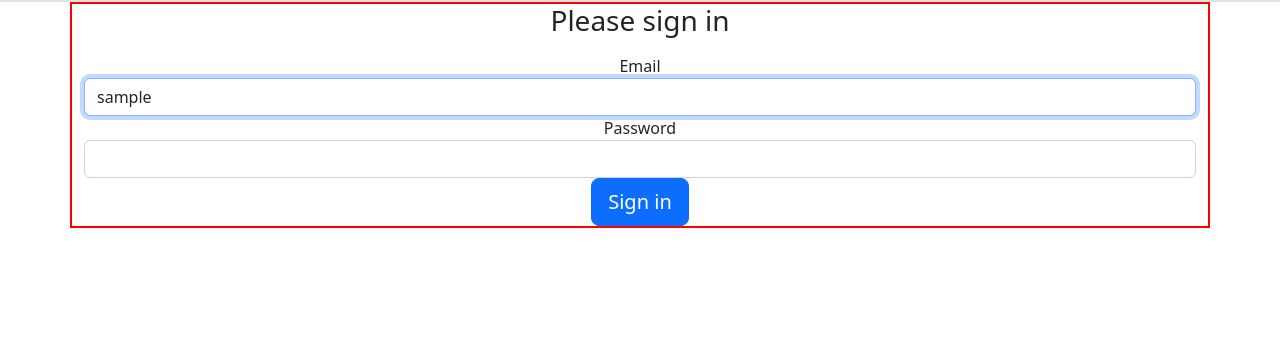
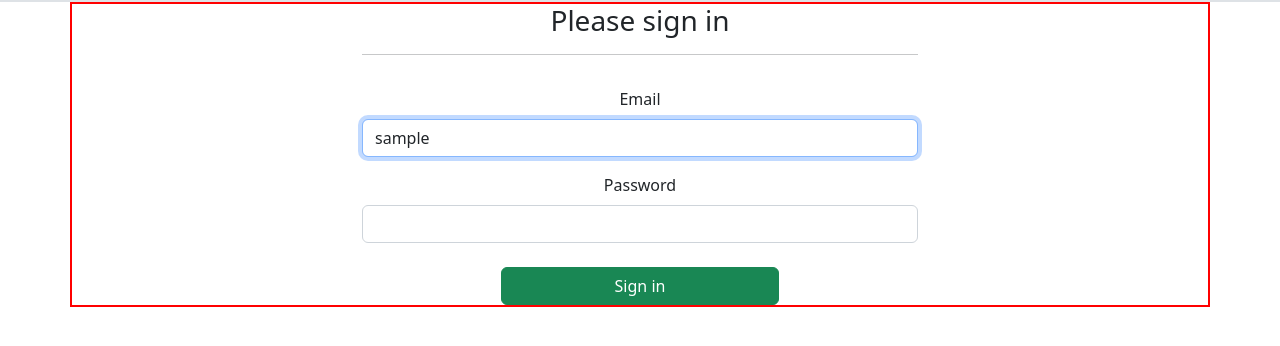
Before and after one commit to CorentinMaille/examen_symfony, a Symfony app: template templates/security/login.html.twig in a window 1280 px wide. Shown: the part 56-402 px from the top of the page. Run offline with Twig, Linux system fonts and the light colour scheme; the template is opened without the code that fills it: most values are stand-ins (such as "Sample title", 1, 10 or a date in 2020); some libraries are stand-ins or nearby versions.

Commit message:
- change : improve connection form design & translations

```diff
--- a/src/Controller/SecurityController.php
+++ b/src/Controller/SecurityController.php
@@ -13,10 +13,6 @@ class SecurityController extends AbstractController
     #[Route(path: '{_locale}/login', name: 'app_login')]
     public function login(AuthenticationUtils $authenticationUtils): Response
     {
-        // if ($this->getUser()) {
-        //     return $this->redirectToRoute('target_path');
-        // }
-
         // get the login error if there is one
         $error = $authenticationUtils->getLastAuthenticationError();
         // last username entered by the user
--- a/templates/security/login.html.twig
+++ b/templates/security/login.html.twig
@@ -1,24 +1,19 @@
 {% extends 'base.html.twig' %}
 
-{% block title %}Log in!{% endblock %}
+{% block title %}{{ 'title.login'|trans }}{% endblock %}
 
 {% block body %}
-<form method="post">
+<form class="mx-auto text-center w-50" method="post">
     {% if error %}
         <div class="alert alert-danger">{{ error.messageKey|trans(error.messageData, 'security') }}</div>
     {% endif %}
 
-    {% if app.user %}
-        <div class="mb-3">
-            You are logged in as {{ app.user.userIdentifier }}, <a href="{{ path('app_logout') }}">Logout</a>
-        </div>
-    {% endif %}
-
-    <h1 class="h3 mb-3 font-weight-normal">Please sign in</h1>
-    <label for="inputEmail">Email</label>
-    <input type="email" value="{{ last_username }}" name="email" id="inputEmail" class="form-control" autocomplete="email" required autofocus>
-    <label for="inputPassword">Password</label>
-    <input type="password" name="password" id="inputPassword" class="form-control" autocomplete="current-password" required>
+    <h1 class="h3 mb-3 font-weight-normal">{{ 'subtitle.login'|trans }}</h1>
+    <hr>
+    <label for="inputEmail" class="mt-3">{{ 'user.email'|trans }}</label>
+    <input type="email" value="{{ last_username }}" name="email" id="inputEmail" class="form-control mt-2" autocomplete="email" required autofocus>
+    <label for="inputPassword" class="mt-3">{{ 'user.password'|trans }}</label>
+    <input type="password" name="password" id="inputPassword" class="form-control mt-2" autocomplete="current-password" required>
 
     <input type="hidden" name="_csrf_token"
            value="{{ csrf_token('authenticate') }}"
@@ -35,8 +30,8 @@
         </div>
     #}
 
-    <button class="btn btn-lg btn-primary" type="submit">
-        Sign in
+    <button class="btn btn-success mt-4 w-50" type="submit">
+        {{ 'button.login'|trans }}
     </button>
 </form>
 {% endblock %}
--- a/translations/messages.en.yaml
+++ b/translations/messages.en.yaml
@@ -26,6 +26,7 @@ title:
   account: My account
   order: Order
   register: Register
+  login: Log in
 
 # SUBTITLES
 subtitle:
@@ -35,6 +36,7 @@ subtitle:
   edition: Edition
   order_history: Orders history
   register: Register
+  login: Please sign in
 
 # NAVBAR
 navbar:
@@ -74,6 +76,7 @@ button:
   edit: Edit
   save: Save
   register: Register
+  login: Sign in
 
 #CART
 cart:
--- a/translations/messages.fr.yaml
+++ b/translations/messages.fr.yaml
@@ -26,6 +26,7 @@ title:
   account: Mon Compte
   order: Commande
   register: S'enregistrer
+  login: Connexion
 
 # SUBTITLES
 subtitle:
@@ -35,6 +36,7 @@ subtitle:
   edition: Edition
   order_history: Historique des commandes
   register: S'enregistrer
+  login: Veuillez vous connecter
 
 # NAVBAR
 navbar:
@@ -74,6 +76,7 @@ button:
   edit: Modifier
   save: Sauvegarder
   register: S'enregister
+  login: Se connecter
 
 #CART
 cart:
```
